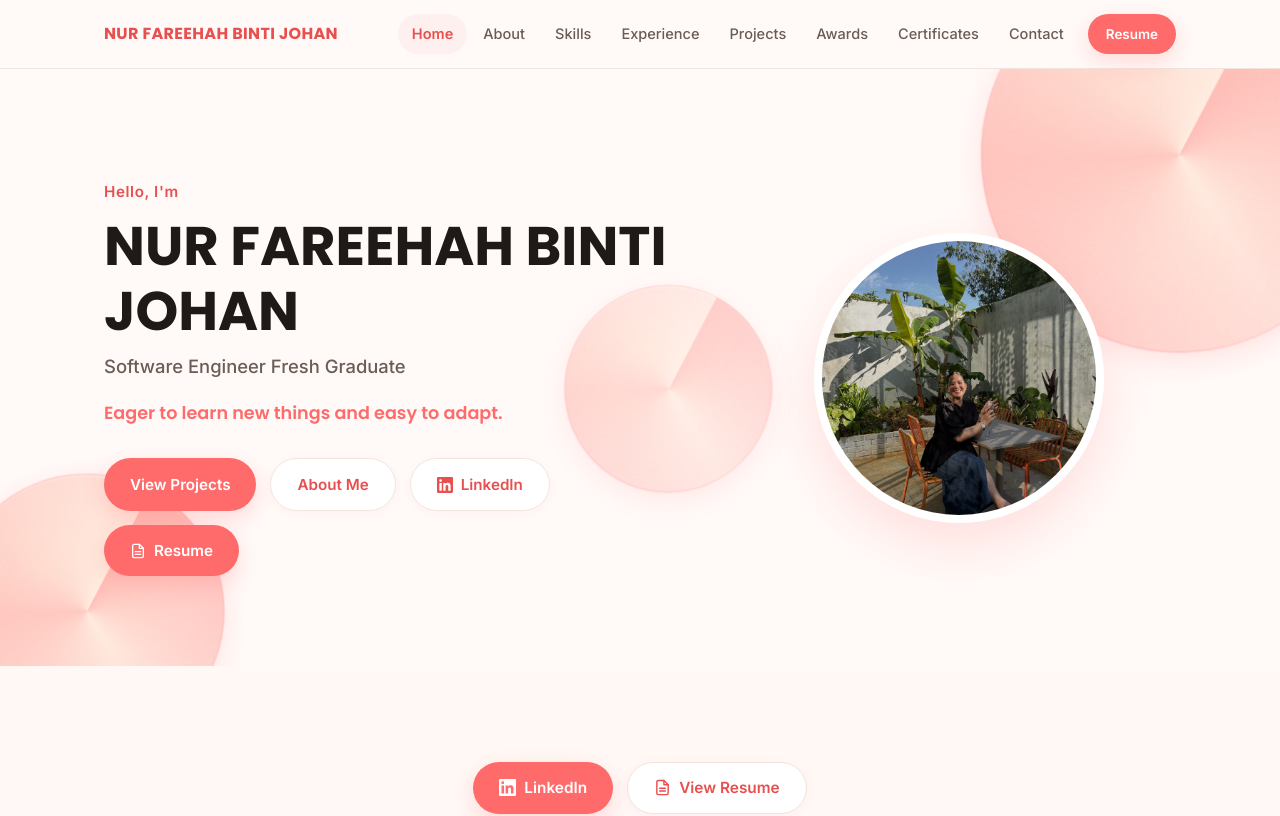
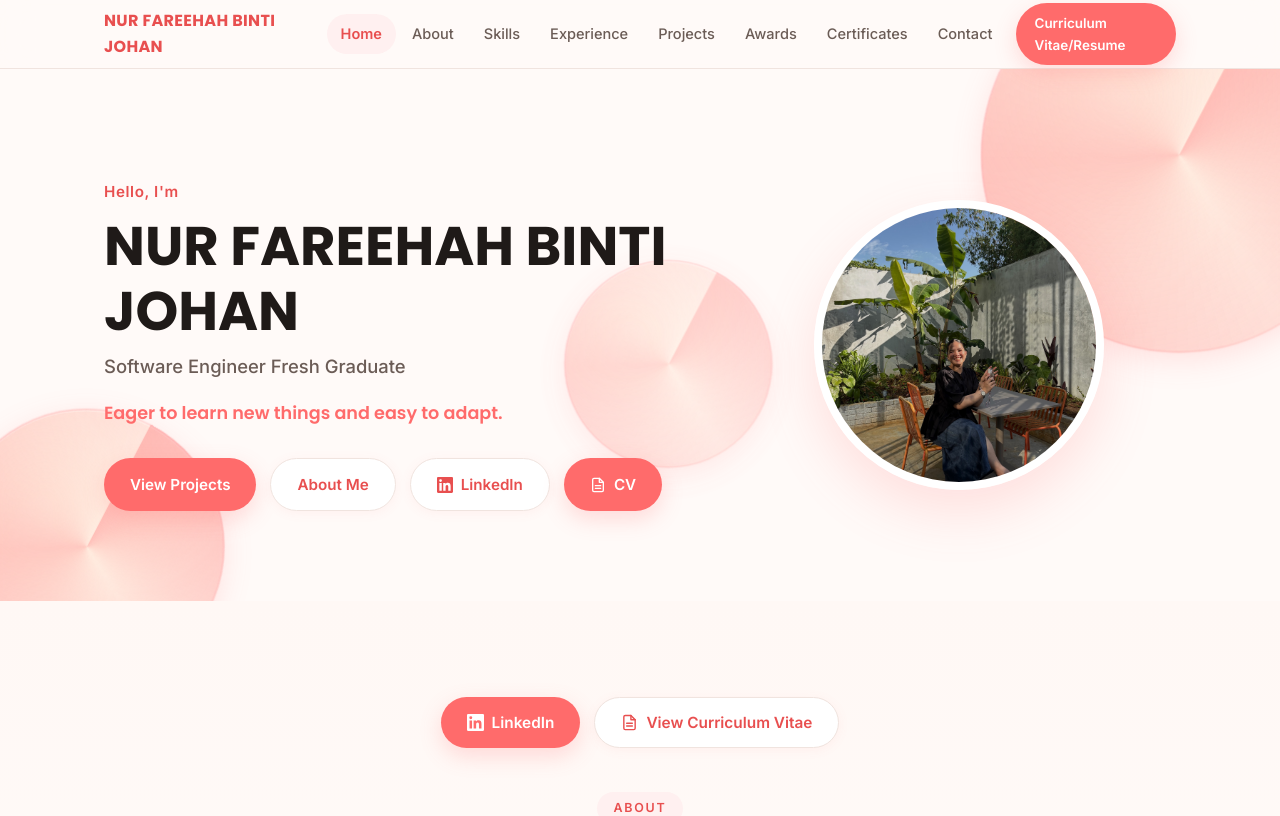
Before and after one commit to fafabeepbeep/portfolio, a React (Vite) app: page / in a window 1280 px wide. Shown: the top 816 px of the page. Built offline with nearby package versions, Linux system fonts and the light colour scheme.

Commit message:
update cv  and wording

```diff
--- a/src/About.jsx
+++ b/src/About.jsx
@@ -71,7 +71,7 @@ export default function About() {
                   <line x1="16" y1="13" x2="8" y2="13"/>
                   <line x1="16" y1="17" x2="8" y2="17"/>
                 </svg>
-                View Resume
+                View Curriculum Vitae
               </a>
             )}
 
--- a/src/Hero.jsx
+++ b/src/Hero.jsx
@@ -97,7 +97,7 @@ export default function Hero() {
                   <line x1="16" y1="13" x2="8" y2="13"/>
                   <line x1="16" y1="17" x2="8" y2="17"/>
                 </svg>
-                Resume
+                CV
               </a>
             )}
 
--- a/src/Navbar.jsx
+++ b/src/Navbar.jsx
@@ -53,7 +53,7 @@ export default function Navbar() {
           {profile.resume && (
             <a href={profile.resume} target="_blank" rel="noreferrer"
                className="btn btn-primary btn-small nav-resume" onClick={close}>
-              Resume
+              Curriculum Vitae/Resume
             </a>
           )}
         </div>
```
Also changed, not shown: 1 other file (tests, documents, lock files or other folders).
